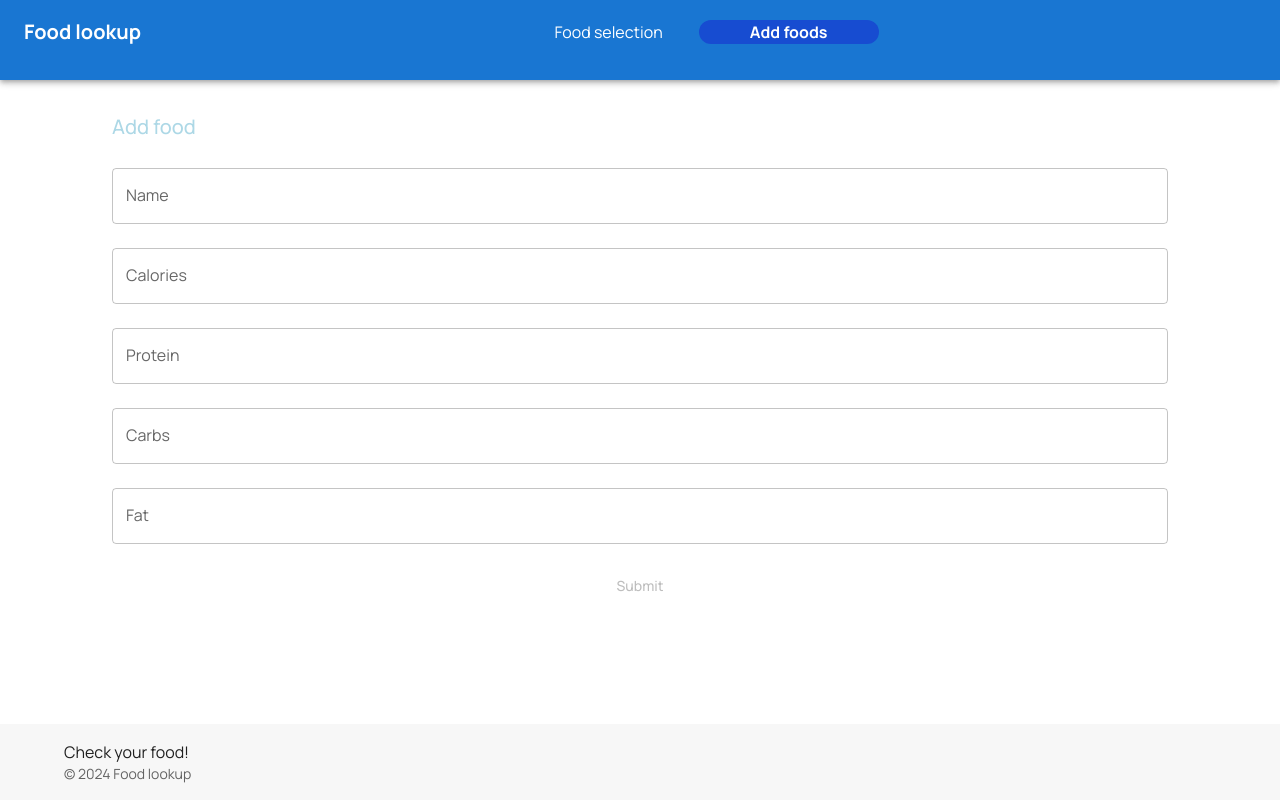
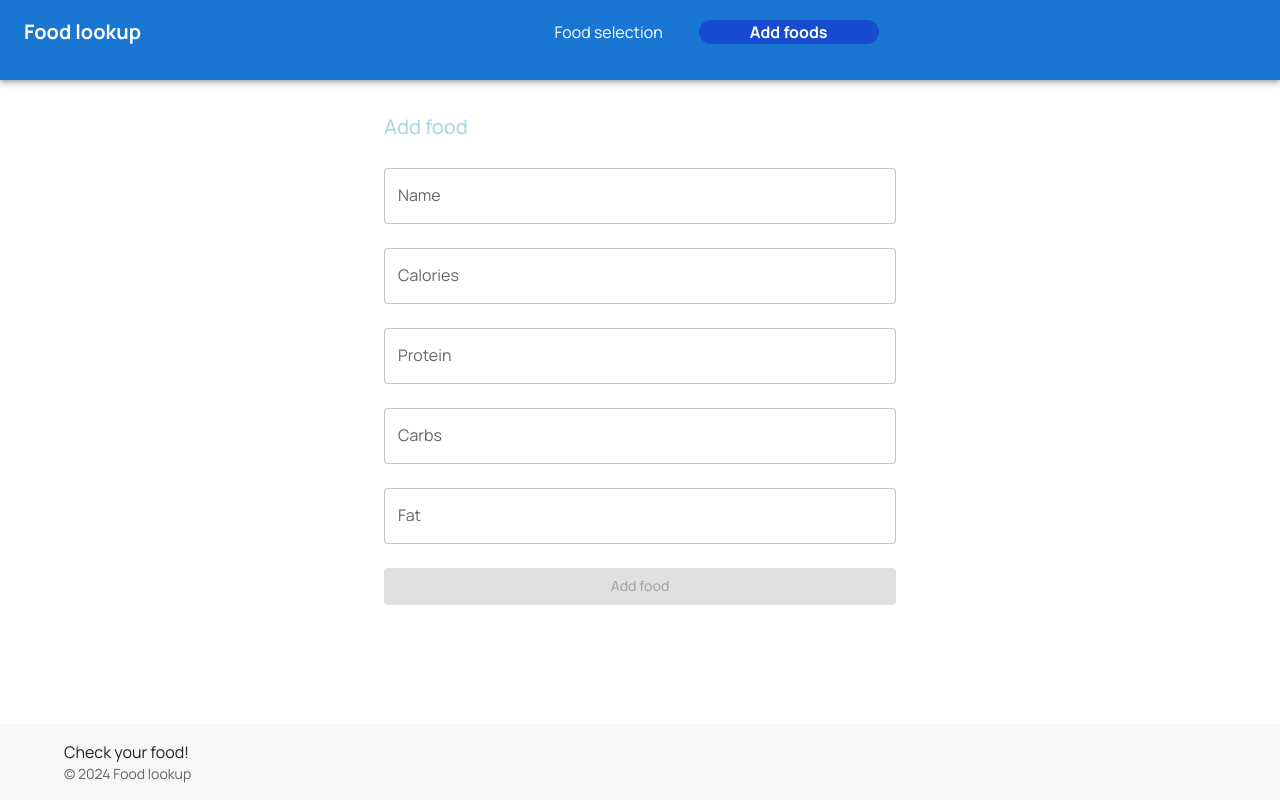
Before and after one commit to KrTanev/food-lookup, a Next.js app: page /add-food in a window 1280 px wide. Built offline with nearby package versions, Linux system fonts and the light colour scheme.

Commit message:
Add food page layout

```diff
--- a/src/components/AddFood/AddFoodForm.tsx
+++ b/src/components/AddFood/AddFoodForm.tsx
@@ -59,8 +59,8 @@ export const AddFoodForm = () => {
         <FormField register={register} id="carbs" label="Carbs" errors={errors} validateAsNumber />
         <FormField register={register} id="fat" label="Fat" errors={errors} validateAsNumber />
 
-        <Button type="submit" disabled={!isValid}>
-          Submit
+        <Button type="submit" disabled={!isValid} variant="contained" fullWidth>
+          Add food
         </Button>
       </Box>
     </Form>
--- a/src/pages/add-food.tsx
+++ b/src/pages/add-food.tsx
@@ -12,6 +12,7 @@ export default function Home() {
         flexDirection="column"
         gap="26px"
         justifyContent="center"
+        mx={34}
       >
         <Typography sx={{ color: 'lightblue', fontWeight: 500, fontSize: '20px' }}>
           Add food
```
